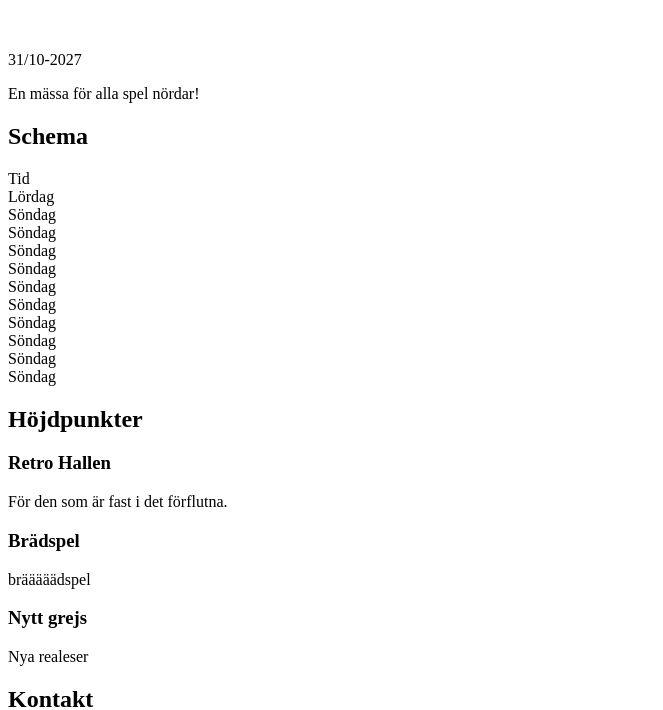
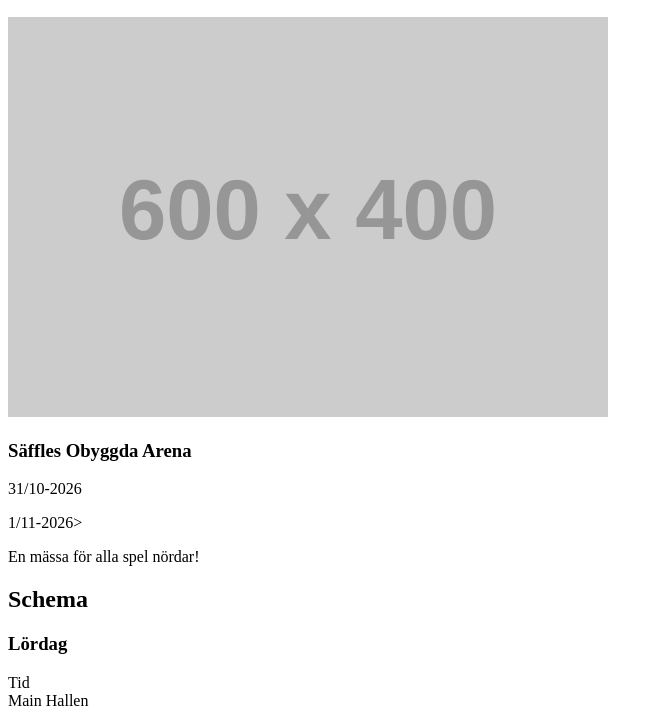
Before and after one commit to zachSternvad/examination_1, a plain HTML site: page index.html in a window 1280 px wide. Shown: the part 76-786 px from the top of the page, without its empty margins (0-663 px from the left). Drawn offline with Linux system fonts and the light colour scheme; placeholder pictures from the web are drawn by us.

Commit message:
HTML: La till en placeholder bild, fixade schemat lite mer och la till plats och en till dag

```diff
--- a/index.html
+++ b/index.html
@@ -24,18 +24,22 @@
         <section id="hero">
             <!-- h1, bild, datum/plats, kort beskrivning -->
             <h1>Nordic Game Fest</h1>
-            <img>
-            <p>31/10-2027</p>
+            <img src="https://placehold.co/600x400" alt="en bild på en placeholder bild i storleken 600x400">
+            <h3>Säffles Obyggda Arena</h3>
+            <p>31/10-2026</p>
+            <p>1/11-2026></p>
             <p>En mässa för alla spel nördar!</p>
         </section>
 
         <section id="schema">
             <h2>Schema</h2>
             <!-- grid-container med schedule-items -->
+            <h3>Lördag</h3>
             <div class="schema">
                 <div>Tid</div>
-                <div>Lördag</div>
-                <div>Söndag</div>
+                <div>Main Hallen</div>
+                <div>Sällskaps Hallen</div>
+                <div>Retro Hallen</div>
 
                 <div>Söndag</div>
                 <div>Söndag</div>
```
